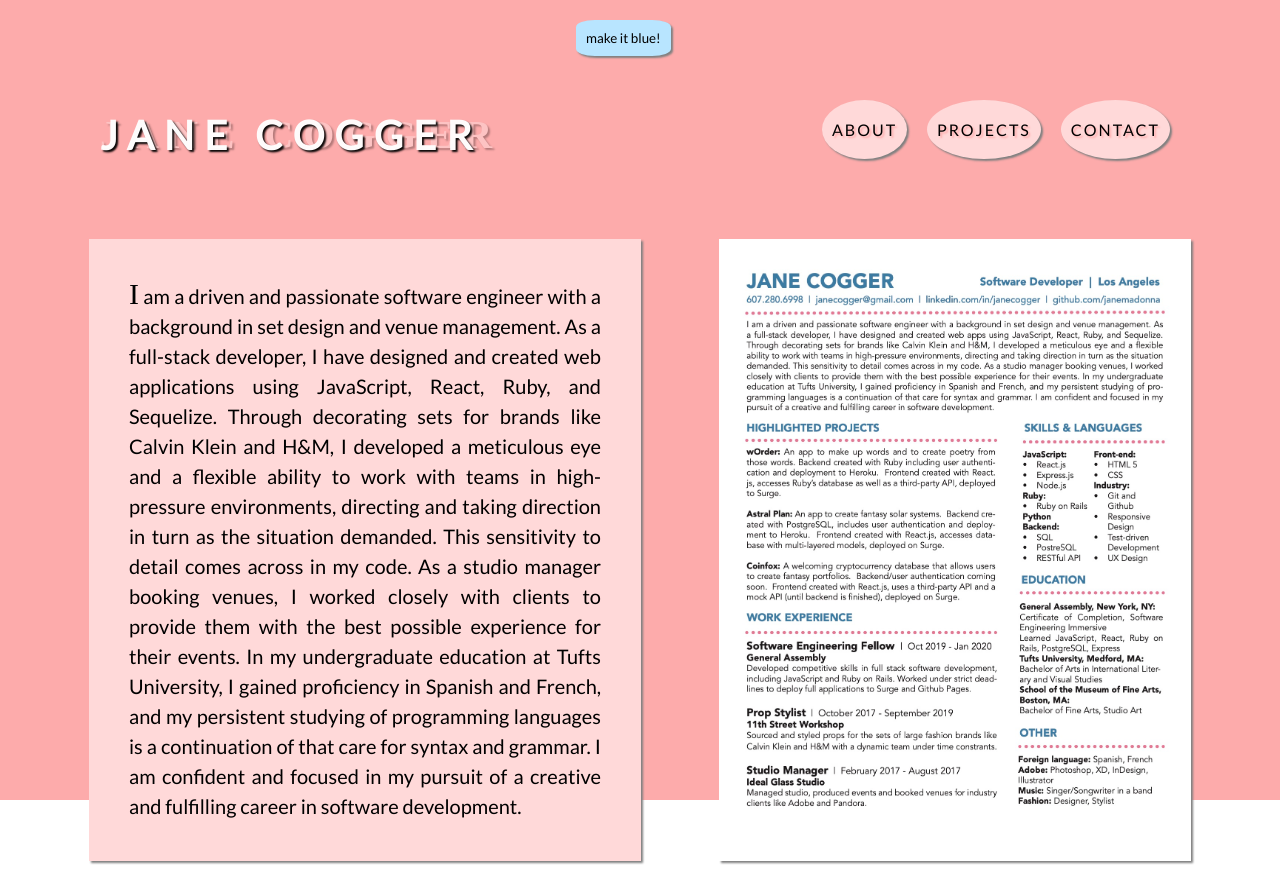
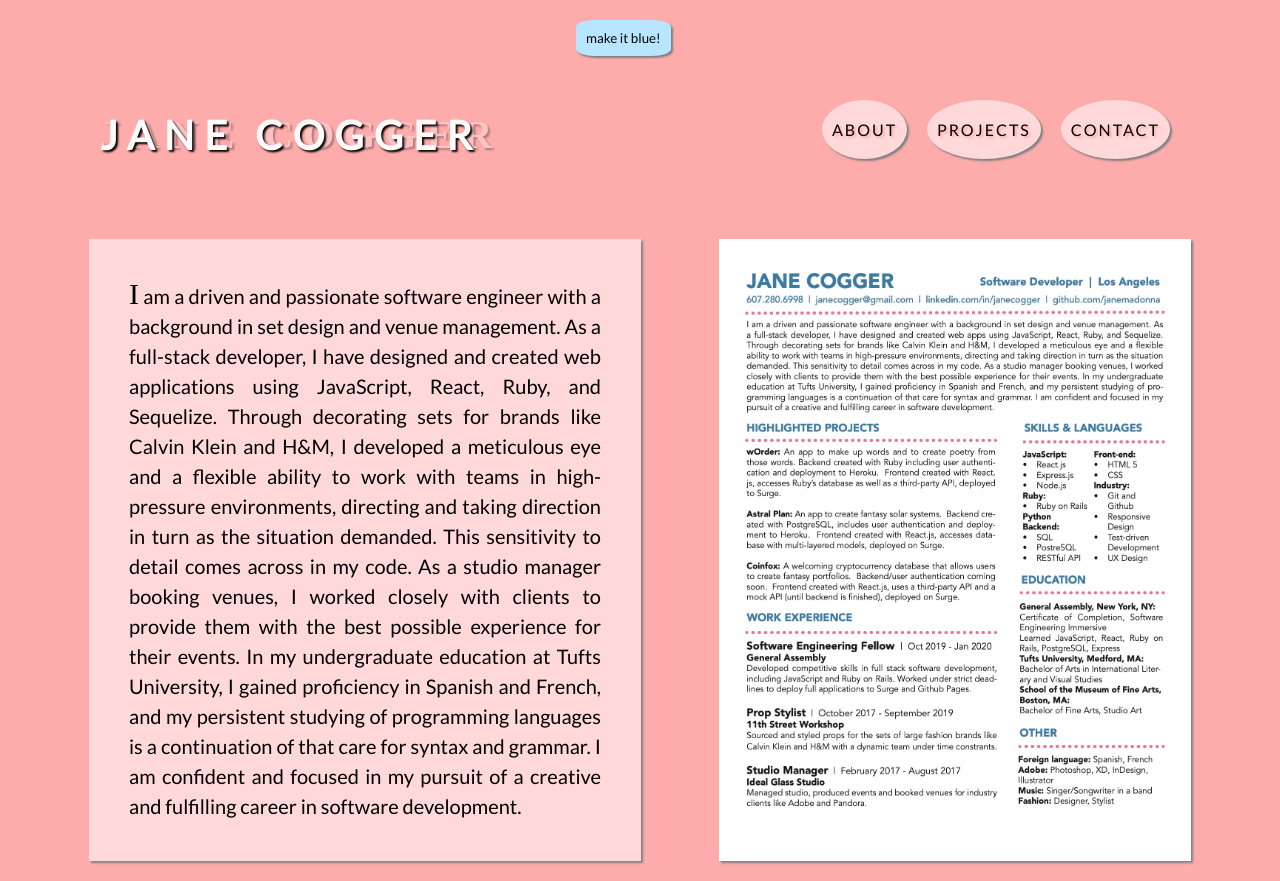
Before and after one commit to janemadonna/portfolio, a React (Create React App) app in the folder client/: page /about in a window 1280 px wide. Built offline with nearby package versions, Linux system fonts and the light colour scheme; a web font is replaced by a local one.

Commit message:
helmet styling

```diff
--- a/client/package.json
+++ b/client/package.json
@@ -2,8 +2,9 @@
   "name": "client",
   "private": true,
   "dependencies": {
-    "react": "^17.0.0",
+    "react": "^17.0.1",
     "react-dom": "^17.0.0",
+    "react-helmet": "^6.1.0",
     "react-router-dom": "^5.2.0",
     "react-scripts": "^4.0.0"
   },
--- a/client/src/App.css
+++ b/client/src/App.css
@@ -1,4 +1,4 @@
-.App {
+body {
   font-family: 'Lato', sans-serif;
   background-color: rgb(253, 171, 171);
   color: black;
--- a/client/src/App.js
+++ b/client/src/App.js
@@ -1,4 +1,5 @@
 import React from 'react';
+import {Helmet} from 'react-helmet'
 import './App.css';
 import Routes from './routes'
 import Header from './shared/Header'
@@ -22,7 +23,10 @@ class App extends React.Component {
       backgroundColor: 'rgb(125, 179, 248)'
     }
     return (
-          <div className="App" style={this.state.blue ? styles : null}>
+          <div className="App">
+            <Helmet>
+              <style>{this.state.blue ? 'body { background-color: rgb(125, 179, 248); }' : null}</style>
+            </Helmet>
             <Button toggle={this.toggle} blue={this.state.blue} />
             <Header blue={this.state.blue} />
             <Routes blue={this.state.blue} />
```
Also changed, not shown: client/public/manifest.json, 1 other file (tests, documents, lock files or other folders).
